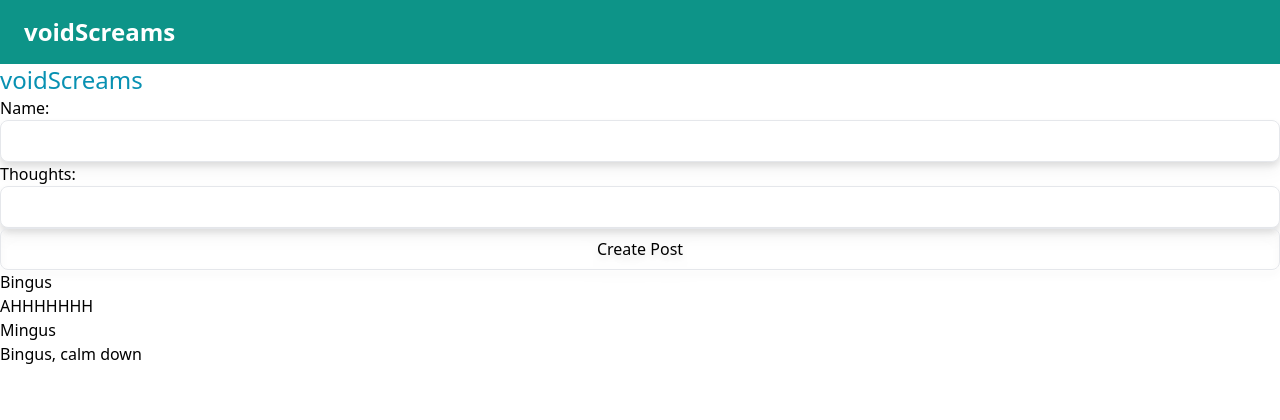
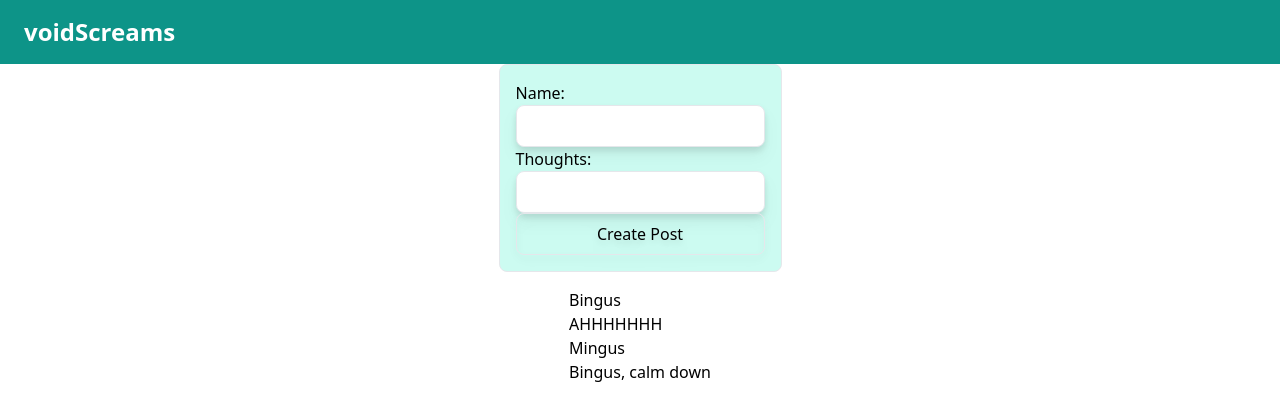
Before and after one commit to megancindric/SocialFeedTS, a React (Create React App) app: page / in a window 1280 px wide. Shown: the top 420 px of the page. Built offline with nearby package versions, Linux system fonts and the light colour scheme.

Commit message:
👌 IMPROVE: Added onSubmit fn to add new posts to feed

```diff
--- a/src/App.tsx
+++ b/src/App.tsx
@@ -16,9 +16,8 @@ function App() {
   return (
     <>
     <Header/>
-    <div className=" flex flex-col">
-      <h1 className=' text-2xl font-sans text-cyan-600'>voidScreams</h1>
-      <PostForm/>
+    <div className=" flex flex-col items-center gap-4">
+      <PostForm onSubmit={addNewPost}/>
       <PostFeed postList={postList}/>
     </div></>
   );
--- a/src/components/PostForm.tsx
+++ b/src/components/PostForm.tsx
@@ -1,7 +1,10 @@
 import React  from 'react'
 import { Post } from '../postInterfaces';
 import { useState } from 'react';
-const PostForm = () => {
+interface PostFormProps {
+    onSubmit: (newPost: Post) => void;
+}
+const PostForm = (props:PostFormProps) => {
 
     const [newPost, setNewPost] = useState<Post>({
         "name": "",
@@ -15,9 +18,11 @@ const PostForm = () => {
 
     const handleSubmit = (e: React.FormEvent<HTMLFormElement>) => {
         e.preventDefault()
+        props.onSubmit(newPost)
+        setNewPost({"name": "", "body":""})
     }
     return (
-        <form className='flex flex-col' onSubmit={handleSubmit}>
+        <form className='flex flex-col border rounded-lg p-4 bg-teal-100' onSubmit={handleSubmit}>
                 <label htmlFor="name">Name: </label>
     <input className='border p-2 rounded-lg drop-shadow-lg' id="name" type="text" name="name" value={newPost.name} onChange={handleChange}/>
     <label htmlFor="body">Thoughts: </label>
```
